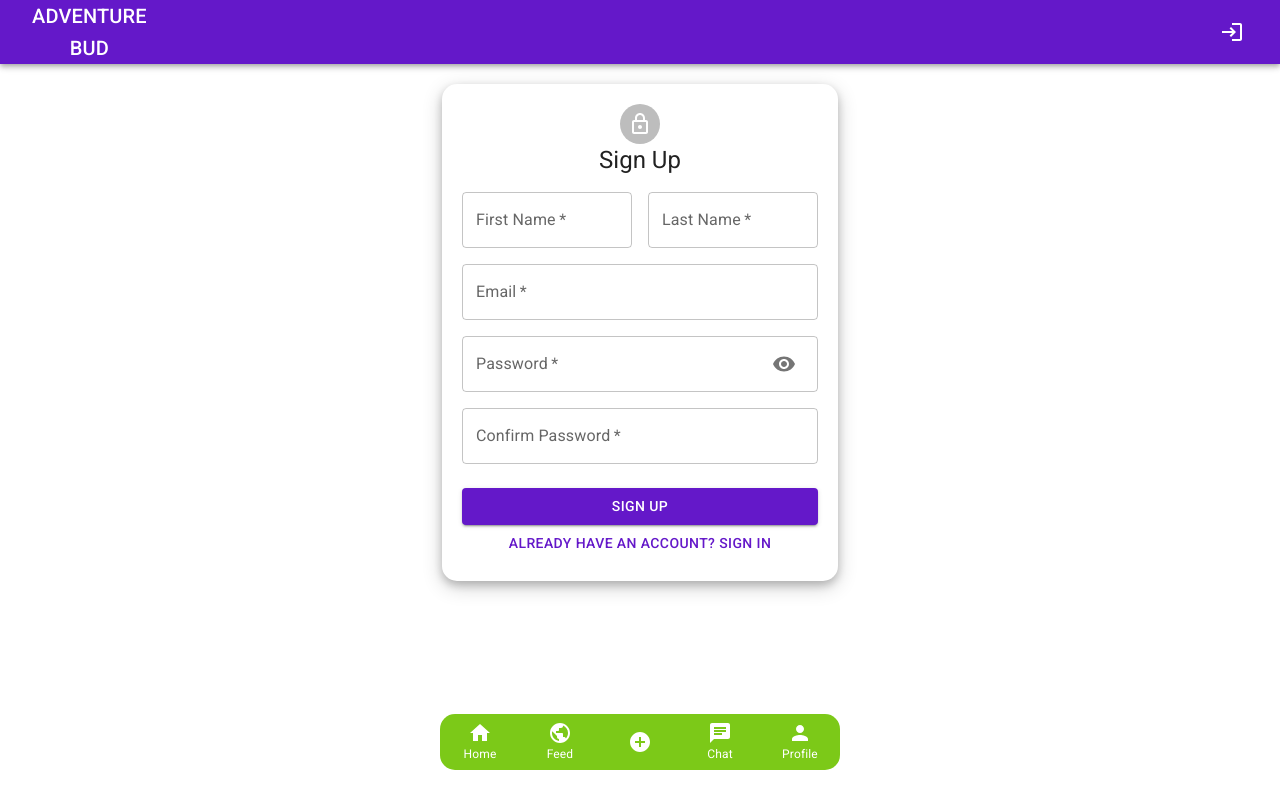
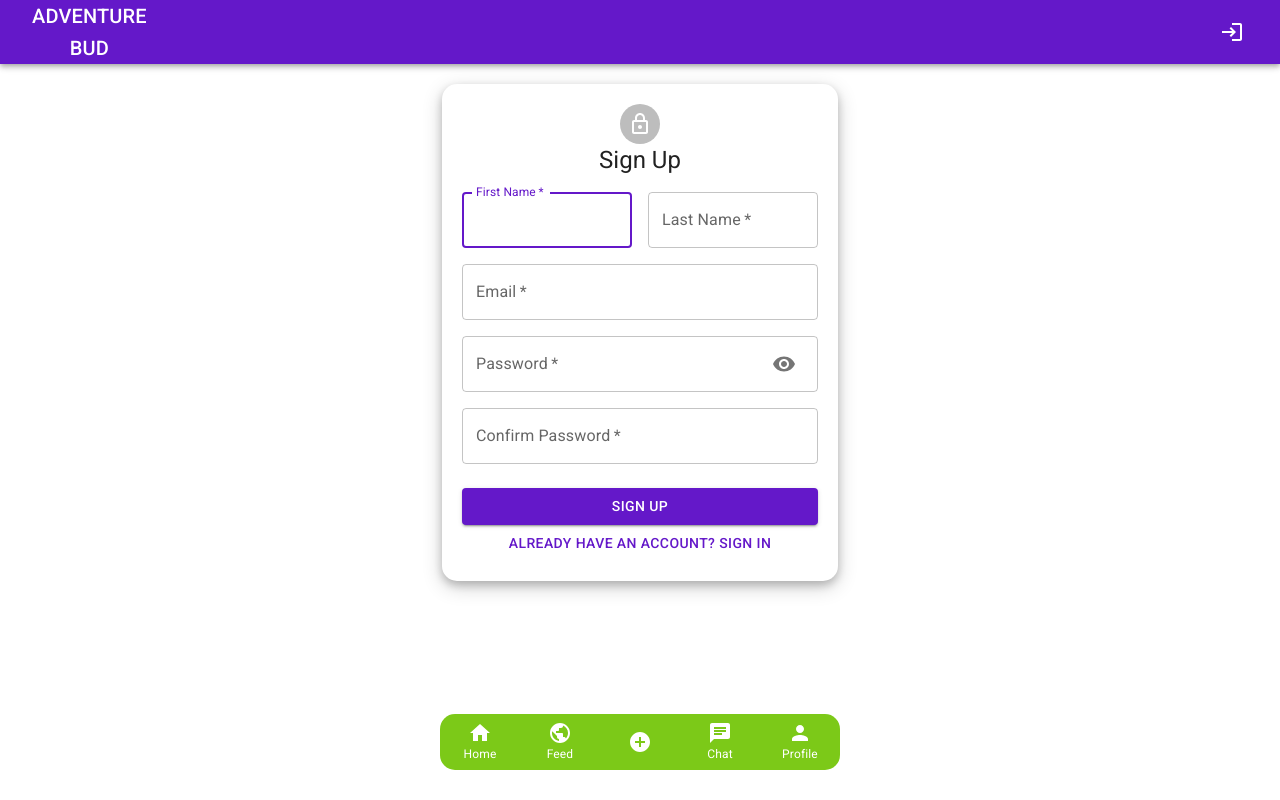
Before and after one commit to rahulpatil8020/buddy, a React (Create React App) app in the folder client/: page /auth in a window 1280 px wide. Built offline with nearby package versions, Linux system fonts and the light colour scheme.

Commit message:
Solved the re-rendering on state change bug of styled components

```diff
--- a/client/src/pages/Auth/Auth.js
+++ b/client/src/pages/Auth/Auth.js
@@ -7,20 +7,26 @@ import {
   Grid,
   Button,
   Box,
+  TextField,
 } from "@mui/material";
 import LockOutlinedIcon from "@mui/icons-material/LockOutlined";
 import Input from "./Input";
 import styled from "@emotion/styled";
+
+const initialState = {
+  firstName: "",
+  lastName: "",
+  email: "",
+  password: "",
+  confirmPassword: "",
+};
 const Auth = () => {
   const [showPassword, setShowPassword] = useState(false);
   const [isSignup, setIsSignUp] = useState(true);
+  const [formData, setFormData] = useState(initialState);
   const handleSubmit = (e) => {
     e.preventDefault();
-  };
-
-  const handleChange = (e) => {
-    e.preventDefault();
-    console.log(e.target.value);
+    console.log(formData);
   };
 
   const handleShowPassword = () => {
@@ -30,24 +36,31 @@ const Auth = () => {
   const switchMode = () => {
     setIsSignUp((prevState) => !prevState);
   };
+  const handleInputChange = (e) => {
+    setFormData({
+      ...formData,
+      [e.target.name]: e.target.value,
+    });
+  };
 
-  const MyAuthForm = styled(Paper)({
-    marginTop: 20,
+  const MyAuthForm = {
+    marginTop: "20px",
     boxShadow:
       "0px 4px 8px 0px rgba(0, 0, 0, 0.2), 0px 6px 20px 0px rgba(0, 0, 0, 0.19)",
-    borderRadius: 15,
-    padding: 20,
+    borderRadius: "15px",
+    padding: "20px",
     display: "flex",
     flexDirection: "column",
     alignItems: "center",
-  });
+  };
 
   const MyAuthButton = styled(Button)(({ theme }) => ({
     marginTop: theme.spacing(3),
   }));
   return (
-    <Container component={"main"} maxWidth={"xs"}>
-      <MyAuthForm>
+    <>
+      <Container maxWidth={"xs"}>
+        <Paper sx={MyAuthForm}>
           <Box
             sx={{
               display: "flex",
@@ -63,22 +76,24 @@ const Auth = () => {
             <Typography component="h5" variant="h5">
               {isSignup ? "Sign Up" : "Sign In"}
             </Typography>
-        </Box>
+          </Box>{" "}
           <form onSubmit={handleSubmit}>
             <Grid container spacing={2}>
               {isSignup ? (
                 <>
                   <Input
                     name="firstName"
-                  label="First Name"
-                  handleChange={handleChange}
+                    handleChange={handleInputChange}
+                    label={"First Name"}
                     type="text"
                     half
+                    autoFocus
                   />
+
                   <Input
                     name="lastName"
                     label="Last Name"
-                  handleChange={handleChange}
+                    handleChange={handleInputChange}
                     type="text"
                     half
                   />
@@ -87,13 +102,13 @@ const Auth = () => {
               <Input
                 name="email"
                 label="Email"
-              handleChange={handleChange}
+                handleChange={handleInputChange}
                 type="email"
               />
               <Input
                 name="password"
                 label="Password"
-              handleChange={handleChange}
+                handleChange={handleInputChange}
                 type={showPassword ? "text" : "password"}
                 handleShowPassword={handleShowPassword}
               />
@@ -101,7 +116,7 @@ const Auth = () => {
                 <Input
                   name="confirmPassword"
                   label="Confirm Password"
-                handleChange={handleChange}
+                  handleChange={handleInputChange}
                   type="password"
                 />
               ) : null}
@@ -120,8 +135,9 @@ const Auth = () => {
               ? "Already have an account? Sign In"
               : "Don't have an account? Sign Up"}
           </Button>
-      </MyAuthForm>
+        </Paper>
       </Container>
+    </>
   );
 };
 
```
Lines whose indentation alone changed are shown as unchanged.
